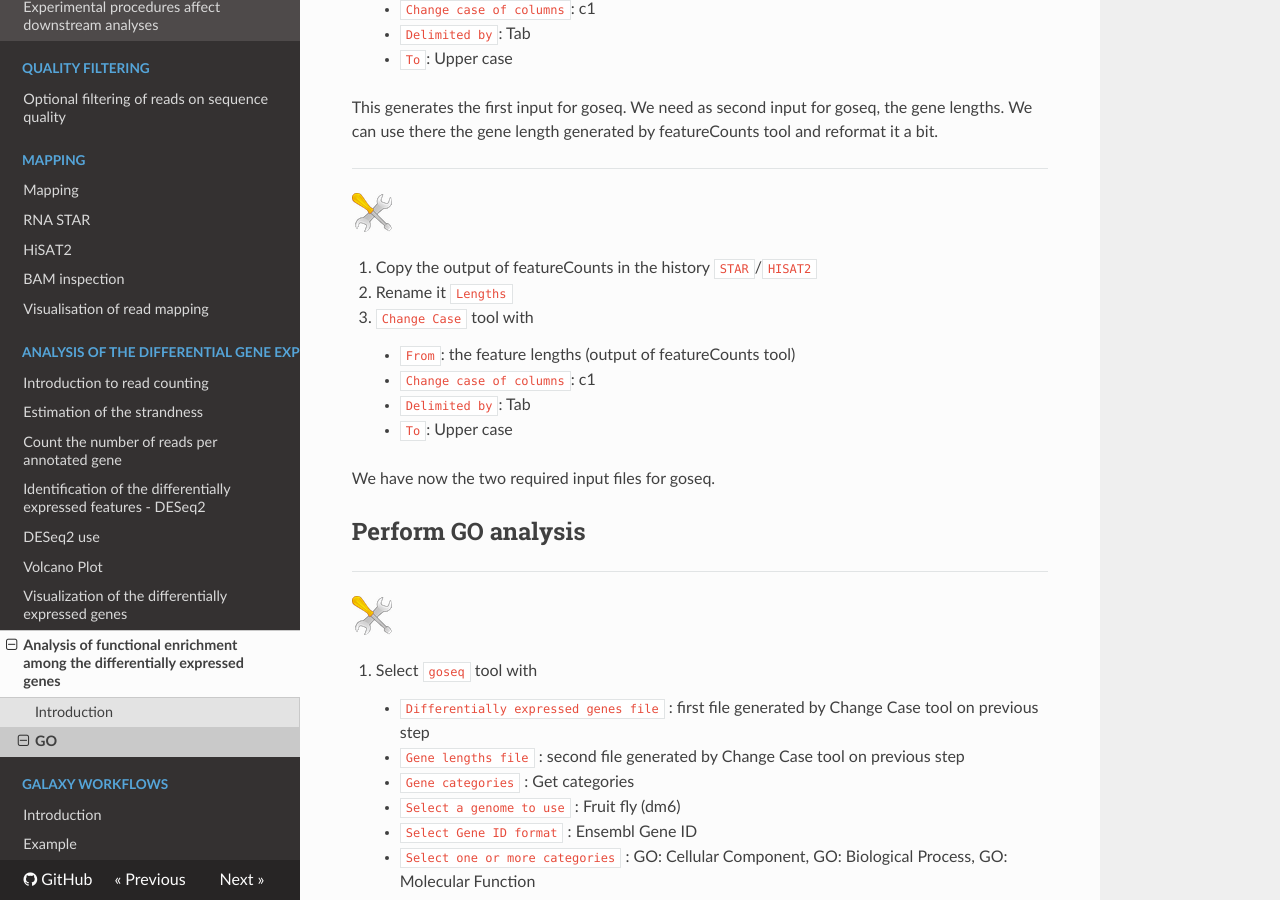
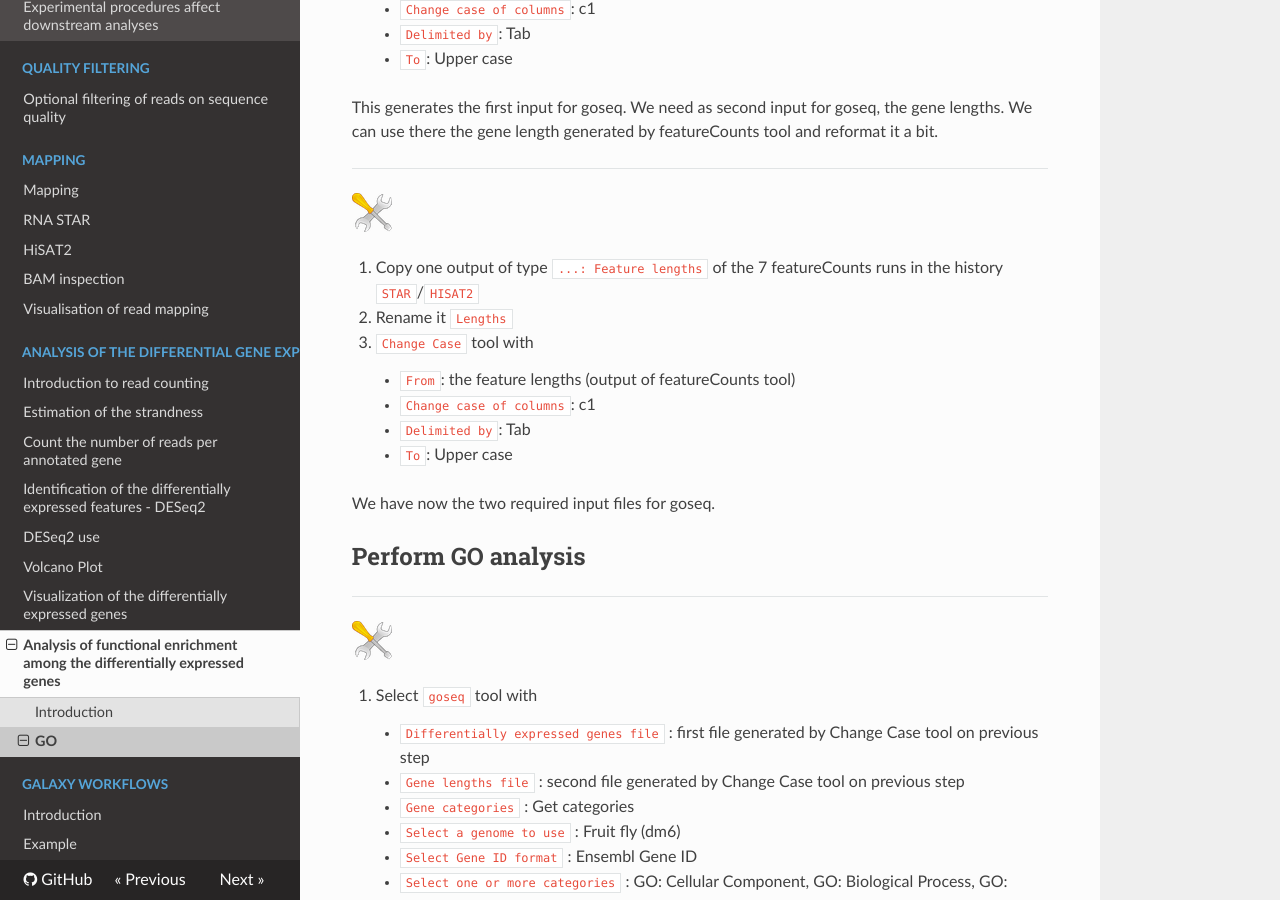
Before and after one commit to ARTbio/springday, an MkDocs documentation site: the page built from docs/GO-tool.md, in a window 1280 px wide and 900 px high, scrolled down 845 px. Built offline with MkDocs 1.6.1, drawn with Linux system fonts in a browser that asks for light colours; nearby versions of some CDN libraries.

Commit message:
correct mistake in GO analysis

```diff
--- a/docs/GO-tool.md
+++ b/docs/GO-tool.md
@@ -30,7 +30,7 @@ We can use there the gene length generated by featureCounts tool and reformat it
 ----
 ![](images/tool_small.png)
 
-1. Copy the output of featureCounts in the history `STAR`/`HISAT2`
+1. Copy one output of type `...: Feature lengths` of the 7 featureCounts runs in the history `STAR`/`HISAT2`
 2. Rename it `Lengths`
 3. `Change Case` tool with
     - `From`: the feature lengths (output of featureCounts tool)
```
